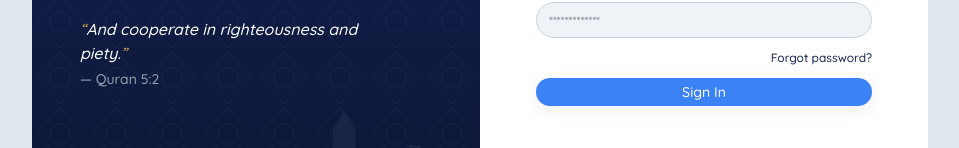
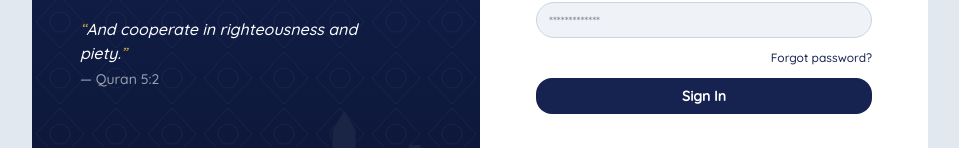
Before and after one commit to Tampro-Devs/wasil, a React (Vite) app: page /#/auth/sign-in in a window 1280 px wide. Shown: the part 462-610 px from the top of the page, without its empty margins (160-1119 px from the left). Built offline with nearby package versions, Linux system fonts and the light colour scheme; no server answers.

Commit message:
feat: Changed primary button background

```diff
--- a/src/shared/components/app.button.tsx
+++ b/src/shared/components/app.button.tsx
@@ -53,7 +53,7 @@ export default function AppButton({
 
 const variantClasses: Record<ButtonVariant, string> = {
   primary:
-    "bg-[var(--accent)] text-white hover:bg-[var(--accent-dark)] shadow-[var(--shadow-soft)]",
+    "bg-[#16224f] py-3.5 text-xs font-semibold text-white transition hover:bg-[#0f1a3d] active:scale-[0.99]",
   secondary: "bg-[var(--primary)] text-white hover:bg-[var(--primary-light)]",
   outline:
     "border border-slate-300 dark:border-slate-700 hover:bg-slate-100 dark:hover:bg-slate-800 hover:text-white",
@@ -85,7 +85,7 @@ export function AppSubmitButton({
       size={size}
       loading={loading}
       disabled={loading}
-      className={`min-w-32 h-7 p-0 ${className}`}
+      className={`min-w-32 h-9 p-0 ${className}`}
     >
       {loading ? <AppSpinner /> : label}
     </AppButton>
```
